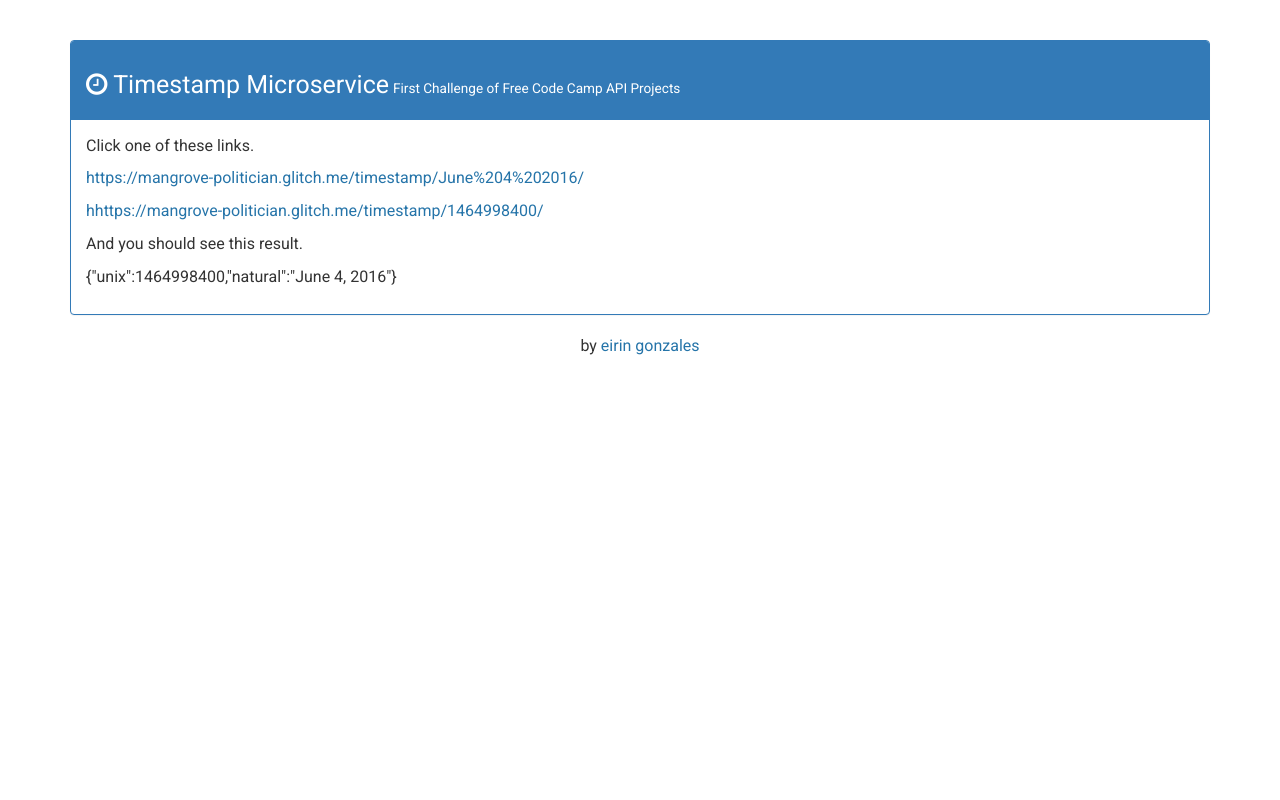
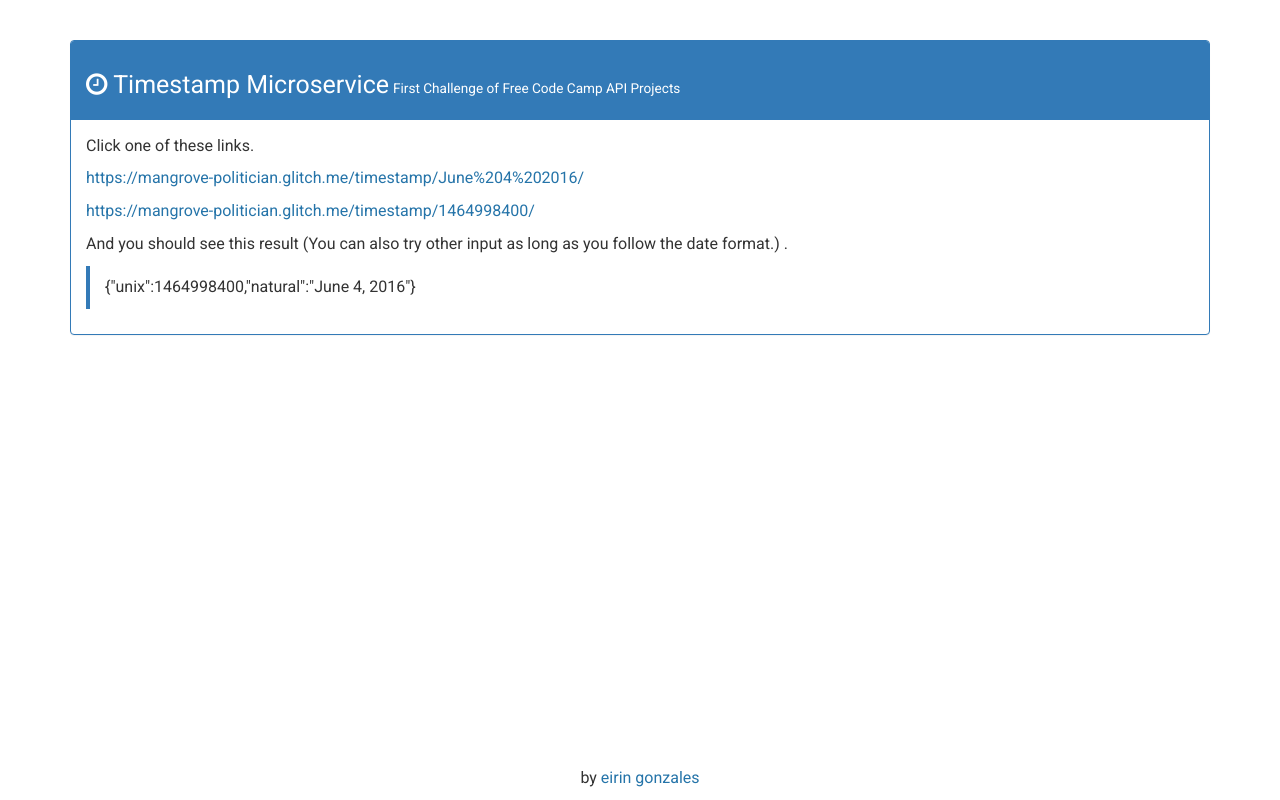
Before and after one commit to theproactivedev/timestamp, a website: page views/index.html in a window 1280 px wide. Drawn offline with nearby package versions, Linux system fonts and the light colour scheme.

Commit message:
Designed the index page

```diff
--- a/public/style.css
+++ b/public/style.css
@@ -27,6 +27,21 @@ ul {
 a {
 	color: #2574A9;
 }
+
+.output p:last-of-type {
+  border-left: 4px solid #337ab7;
+  padding-left: 15px;
+  padding-top: 10px;
+  padding-bottom: 10px;
+}
+
+footer {
+  position: absolute;
+  right: 0;
+  left: 0;
+  bottom: 0;
+}
+
 /****** Logo Div Styling ******/
 
 img {
--- a/views/index.html
+++ b/views/index.html
@@ -28,13 +28,13 @@
                 <a href="https://mangrove-politician.glitch.me/timestamp/June%204%202016/" target="_blank">https://mangrove-politician.glitch.me/timestamp/June%204%202016/</a>
               </p>
               <p>
-                <a href="https://mangrove-politician.glitch.me/timestamp/1464998400/" target="_blank">hhttps://mangrove-politician.glitch.me/timestamp/1464998400/</a>
+                <a href="https://mangrove-politician.glitch.me/timestamp/1464998400/" target="_blank">https://mangrove-politician.glitch.me/timestamp/1464998400/</a>
               </p>
             </div>
 
             <div class="output ">
               <p>
-                And you should see this result.
+                And you should see this result (You can also try other input as long as you follow the date format.) .
               </p>
               <p>
                 {"unix":1464998400,"natural":"June 4, 2016"}
```
